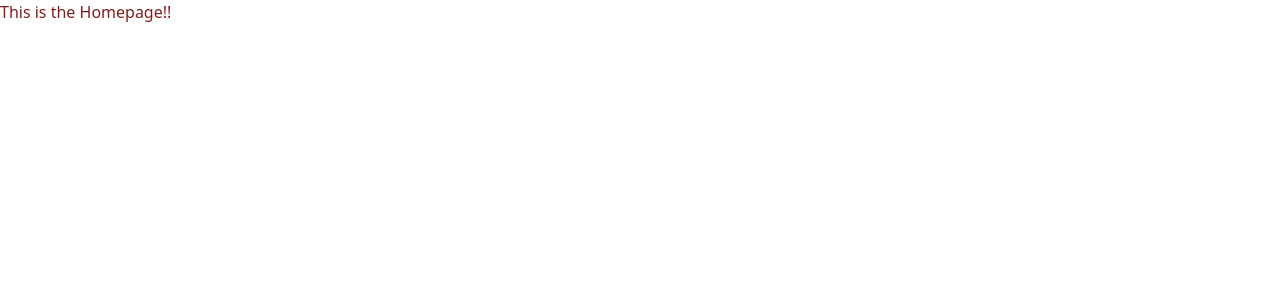
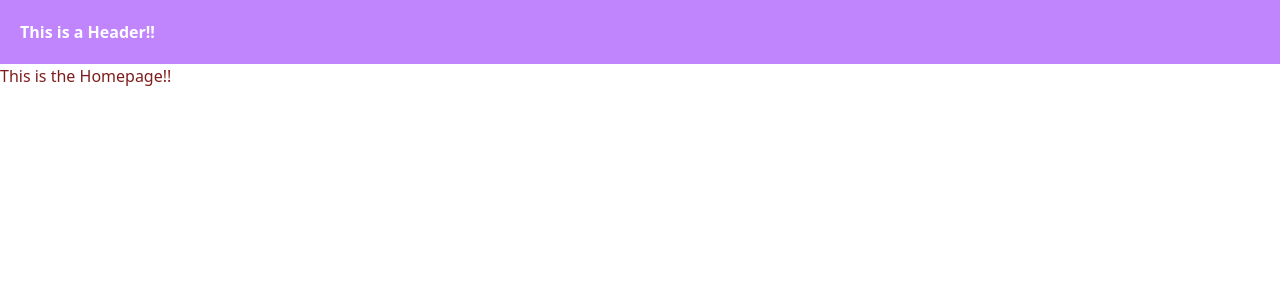
Before and after one commit to bilalgit98/NextJS13CrashCourse, a Next.js app in the folder nextjs-13-demo/: page / in a window 1280 px wide. Shown: the top 300 px of the page. Built offline with nearby package versions, Linux system fonts and the light colour scheme.

Commit message:
Header Component
Creating the Header Component and Displaying it

```diff
--- /dev/null
+++ b/nextjs-13-demo/app/Header.tsx
@@ -0,0 +1,11 @@
+import React from 'react'
+
+function Header() {
+  return (
+    <header className='p-5 bg-purple-400'>
+        <p className='font-bold text-white'>This is a Header!!</p>
+    </header>
+  )
+}
+
+export default Header
--- a/nextjs-13-demo/app/layout.tsx
+++ b/nextjs-13-demo/app/layout.tsx
@@ -1,5 +1,6 @@
 //activiating tailwindCSS
 import '../styles/globals.css'
+import Header from './Header'
 
 export default function RootLayout({
   children,
@@ -9,7 +10,9 @@ export default function RootLayout({
   return (
     <html>
       <head />
-      <body>{children}</body>
+      <body>
+        <Header/>
+        {children}</body>
     </html>
   )
 }
```
